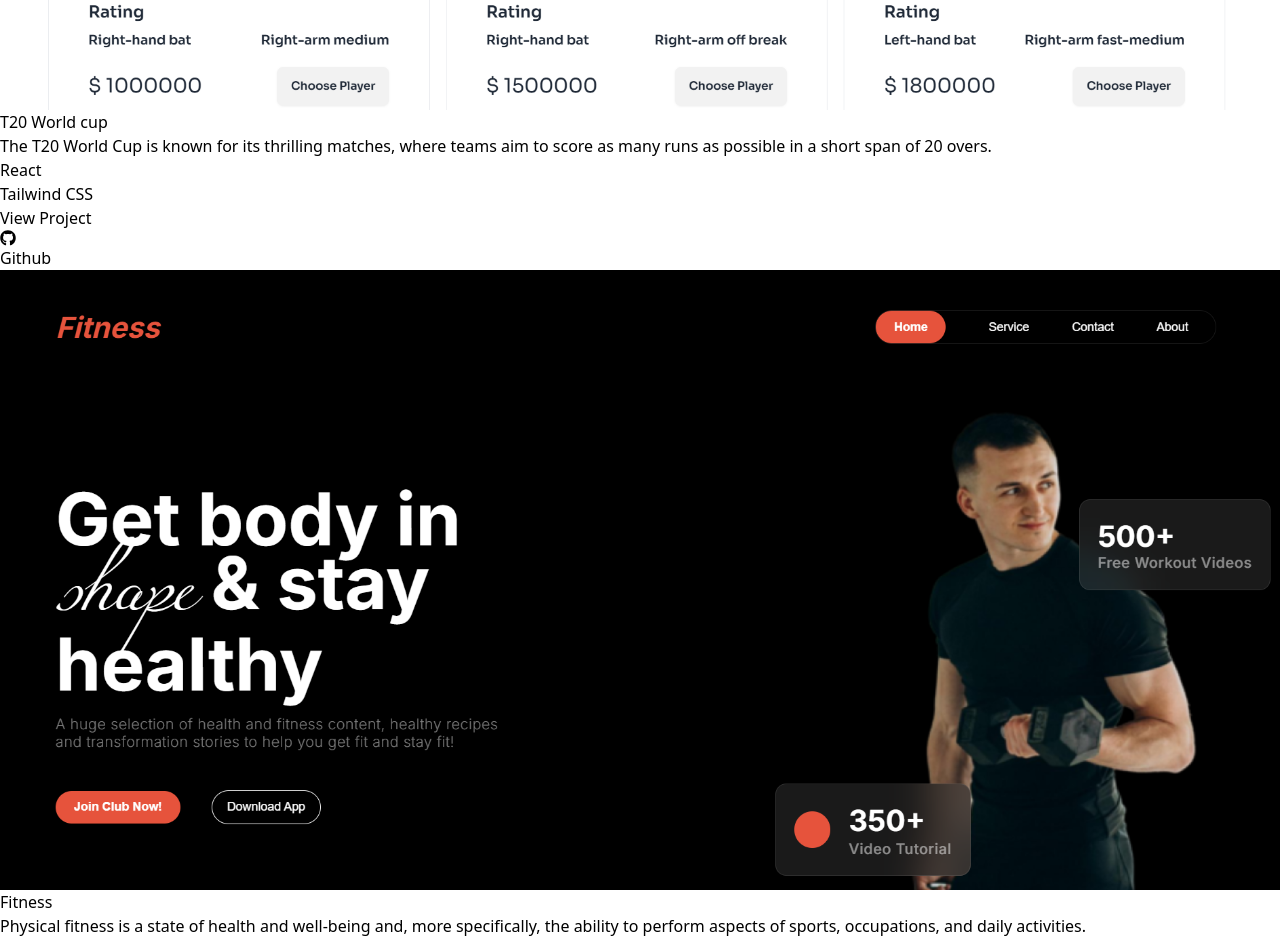
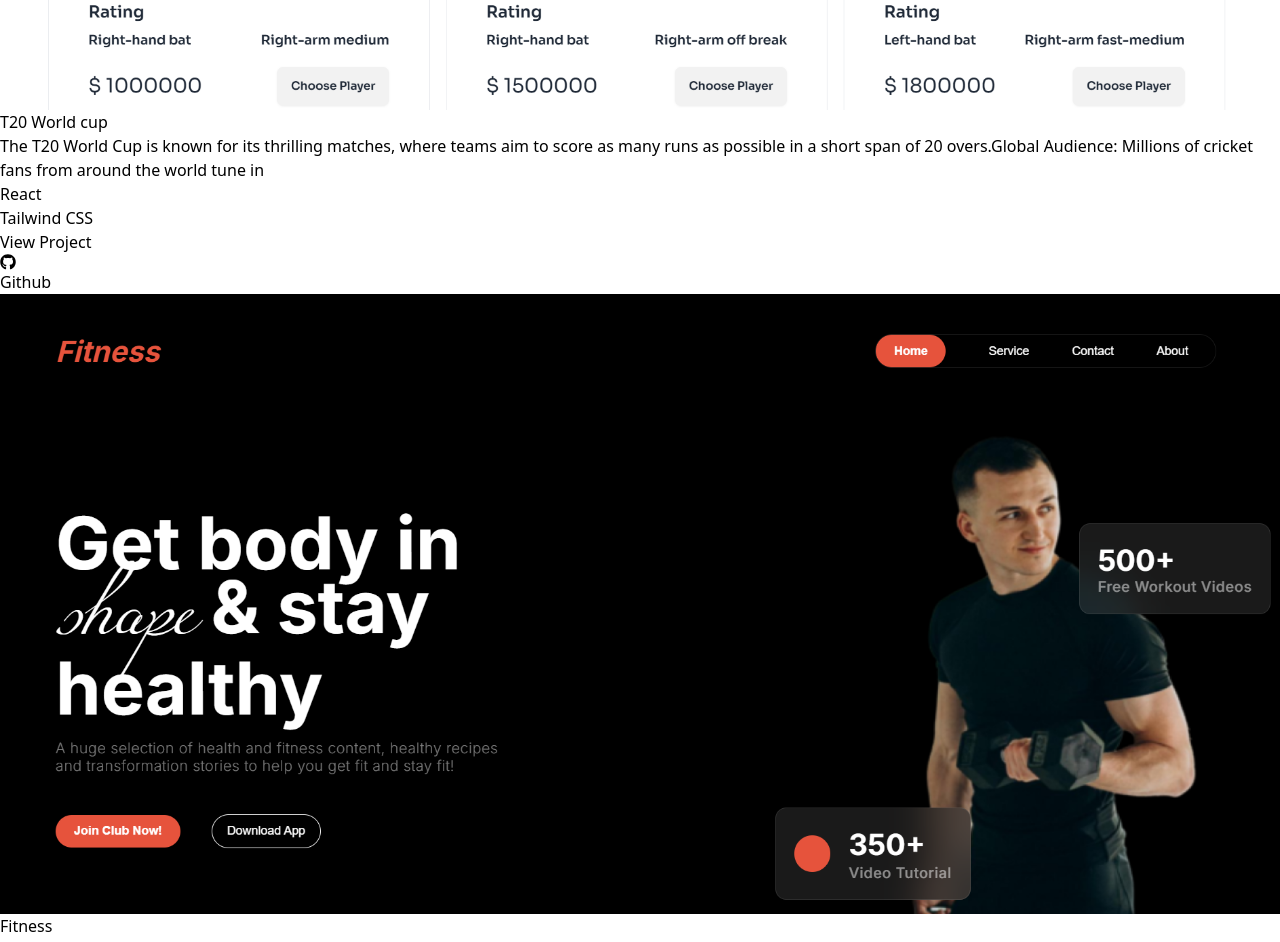
Before and after one commit to Anonda25/Portfolio, a React (Vite) app: page / in a window 1280 px wide. Shown: the part 3920-4862 px from the top of the page. Built offline with nearby package versions, Linux system fonts and the light colour scheme.

Commit message:
added the some modifay in our social link and the chenged photo

```diff
--- a/src/components/Contact.jsx
+++ b/src/components/Contact.jsx
@@ -69,8 +69,8 @@ const Contact = () => {
                         <div>
                             <h3 className='text-2xl font-semibold text-gray-300'>Follow Me</h3>
                             <div className='flex gap-3 text-2xl transition-all mt-5'>
-                                <a target='_blank' href="https://www.facebook.com/ananda.biswas.31797"><FaFacebook className='text-blue-400' /></a>
-                                <a target='_blank' href="https://www.instagram.com/"><FaInstagram className='text-blue-400' /></a>
+                                <a target='_blank' href="https://www.facebook.com/anondabiswas25"><FaFacebook className='text-blue-400' /></a>
+                                <a target='_blank' href="https://www.instagram.com/anondabiswas10/"><FaInstagram className='text-blue-400' /></a>
                                 <a target='_blank' href="https://www.linkedin.com/"><FaLinkedin className='text-blue-400' /></a>
                                 <a target='_blank' href="https://x.com/"><FaSquareXTwitter className='text-blue-400' /></a>
                             </div>
--- a/src/components/Hero.jsx
+++ b/src/components/Hero.jsx
@@ -41,14 +41,14 @@ const Hero = () => {
             className='lg:w-[600px] mb-4 md:mb-0 text-sm text-gray-300'>I love to create websites and play games like cricket, football, computer games etc. I love to read books.</motion.p>
           <motion.a
             target='_blank' href="/_Resume_of_Anonda Biswas (1).pdf"
-            download={'/public/_Resume_of_Anonda Biswas (1).pdf'}
+            download={'/_Resume_of_Anonda Biswas (1).pdf'}
             initial={{ opacity: 0, x: -100 }}
             whileInView={{ opacity: 1, x: 0 }}
             transition={{ duration: 1.4, delay: 0.5 }}
             className='px-3 py-2 flex items-center gap-2 bg-blue-500 rounded-md w-4/12 text-white hover:bg-blue-600 shadow-blue-500 border-2 border-blue-400 transition-all shadow-[0_0_2px_#fff,inset_0_0_2px_#fff,0_0_5px_#33CCCC,0_0_15px_#33CCCC,0_0_30px_#33CCCC] '><Download  className='w-5 h-5' />Resume Download  </motion.a>
           <div className='flex gap-3 text-2xl transition-all mt-5 md:mt-0'>
-            <a target='_blank' href="https://www.facebook.com/ananda.biswas.31797">  <FaFacebook className='hover:text-blue-400' /></a>
-            <a target='_blank' href="https://www.instagram.com/"><FaInstagram className='hover:text-blue-400' /></a>
+            <a target='_blank' href="https://www.facebook.com/anondabiswas25">  <FaFacebook className='hover:text-blue-400' /></a>
+            <a target='_blank' href="https://www.instagram.com/anondabiswas10/"><FaInstagram className='hover:text-blue-400' /></a>
             <a target='_blank' href="https://www.linkedin.com/"><FaLinkedin className='hover:text-blue-400' /></a>
             <a target='_blank' href="https://x.com/"><FaSquareXTwitter className='hover:text-blue-400' /></a>
           </div>
--- a/src/components/Project.jsx
+++ b/src/components/Project.jsx
@@ -1,4 +1,4 @@
-import React from 'react'
+
 import Digital from '../assets/Screenshot 2025-01-04 130418.png'
 import Nike from '../assets/Screenshot 2025-01-04 130236.png'
 import Clothify from '../assets/HomeReper.png'
@@ -9,7 +9,7 @@ const Project = () => {
     {
       title: "T20 World cup",
       description:
-        "The T20 World Cup is known for its thrilling matches, where teams aim to score as many runs as possible in a short span of 20 overs.",
+        "The T20 World Cup is known for its thrilling matches, where teams aim to score as many runs as possible in a short span of 20 overs.Global Audience: Millions of cricket fans from around the world tune in",
       techStack: ["React", "Tailwind CSS"],
       link: "https://t20-world-cup-2024.netlify.app/",
       github: 'https://github.com/Anonda25/Test-T20-World-cup-2024',
@@ -18,7 +18,7 @@ const Project = () => {
     {
       title: "Fitness",
       description:
-        "Physical fitness is a state of health and well-being and, more specifically, the ability to perform aspects of sports, occupations, and daily activities.",
+        "Physical fitness refers to the overall well-being of the body and its ability to efficiently carry out daily activities, sports, and occupational tasks without undue fatigue. It encompasses multiple components.",
       techStack: ["HTML", "CSS",],
       link: "https://anonda25.github.io/assignment-2/",
       github: 'https://github.com/Anonda25/assignment-2',
@@ -30,16 +30,16 @@ const Project = () => {
         "we bring expert home services right to your doorstep. Whether you need assistance with maintenance, repairs, cleaning, or other essential tasks, our skilled professionals are here to provide reliable and efficient solutions..",
       techStack: ["React JS", "MongoDB", "Tailwind CSS"],
       link: "https://homerepier.netlify.app/",
-      github: 'https://github.com/programming-hero-web-course2/b10a11-client-side-Anonda25',
+      github: 'https://github.com/Anonda25/Home_Services',
       // github_Server: 'https://github.com/programming-hero-web-course2/b10a11-server-side-Anonda25',
       image: Clothify, // Replace with your project screenshot
     },
   ];
   return (
     <section id='project' className='bg-gradient-to-r bg-gray-900 py-16 px-6'>
-      <div className='max-w-7xl mx-auto'>
+      <div className='max-w-7xl mx-auto '>
         <h2 className='text-5xl font-bold text-center text-gray-300 mb-12'>Projects</h2>
-        <div className='grid sm:grid-cols-2 lg:grid-cols-3 gap-10'>
+        <div className='grid sm:grid-cols-2 lg:grid-cols-3 gap-10  '>
           {projects.map((project, index) => (
             <div key={index} className='bg-gray-950 rounded-lg shadow-lg overflow-hidden transform transition-transform hover:scale-105'>
               <img src={project.image} alt={project.title} className='w-full h-48 object-cover px-3 pt-3 rounded-2xl' />
@@ -51,7 +51,7 @@ const Project = () => {
                     <div key={idx} className='bg-gray-900 text-gray-300 text-sm font-medium px-3 py-1 rounded-full'>{tech}</div>
                   ))}
                 </div>
-                <div className='flex gap-3'>
+                <div className='flex gap-3 '>
                   <a href={project.link} target='_blank' rel='noopener noreferrer' className='inline-block bg-blue-500 text-white px-6 py-2 rounded-lg shadow-md hover:bg-blue-600 transition-colors'>View Project</a>
                   <a href={project.github} target='_blank' rel='noopener noreferrer' className='flex gap-2 items-center bg-gray-800 text-white px-6 py-2 rounded-lg shadow-md hover:bg-gray-900 transition-colors'><FaGithub /> Github</a>
                 </div>
--- a/src/components/ResponsiveMenu.jsx
+++ b/src/components/ResponsiveMenu.jsx
@@ -1,6 +1,7 @@
 import React from 'react'
 import { FaChevronRight, FaUserCircle } from 'react-icons/fa'
 
+// eslint-disable-next-line react/prop-types
 const ResponsiveMenu = ({showMenu, setShowMenu}) => {
   return (
     <div className={`${showMenu ? "left-0":'-left-[100%]'} fixed bottom-0 top-0 z-20 flex h-screen w-[75%] flex-col justify-between bg-gray-950 px-8 pb-6 pt-16 text-black md:hidden rounded-r-xl shadow-md transition-all`}>
```
